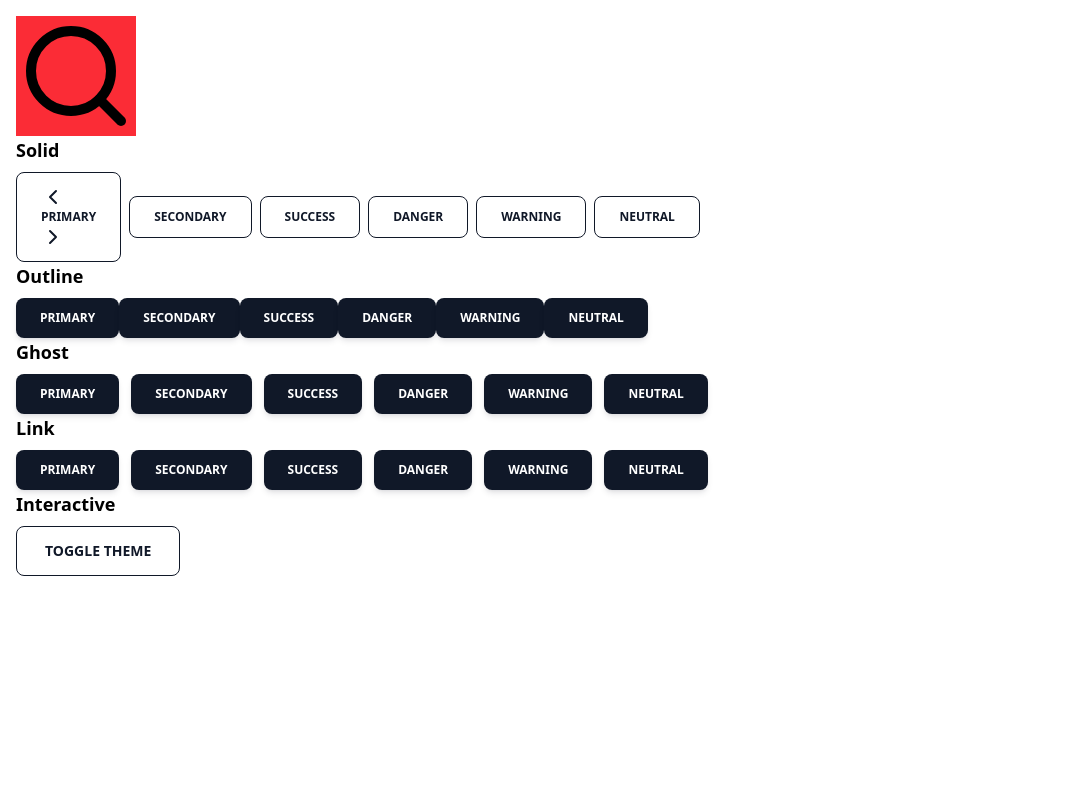
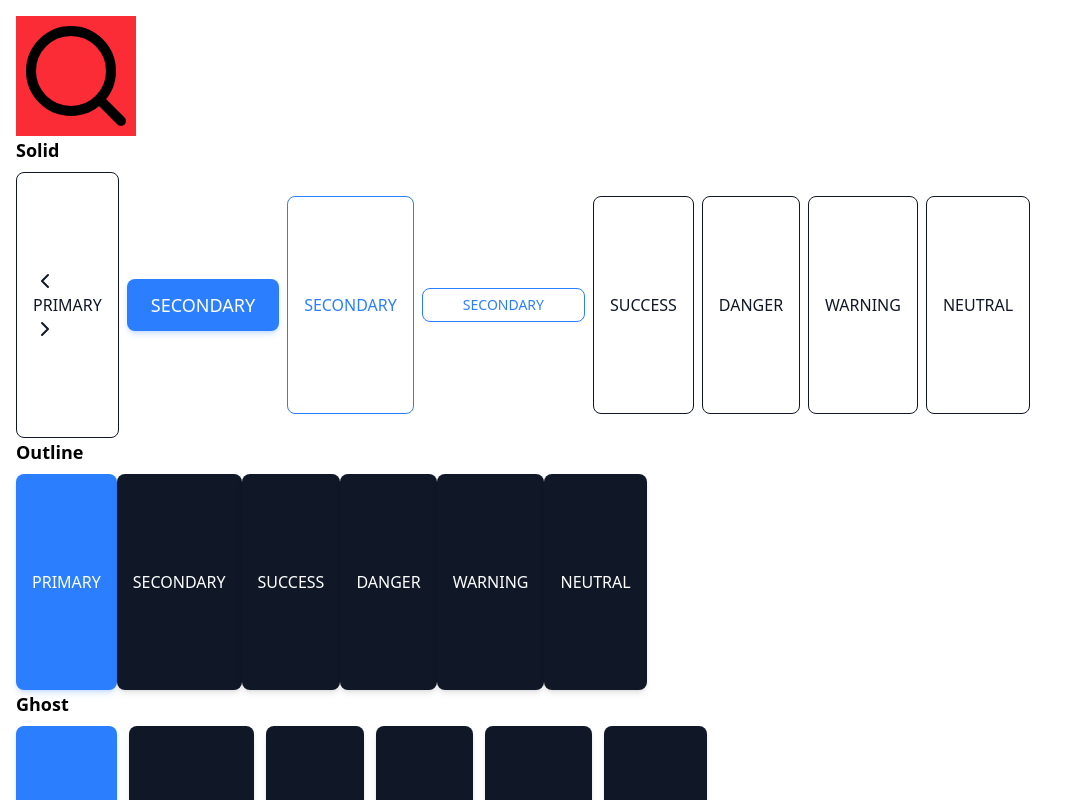
Before and after one commit to nnolan-oss/noor-ui, a React (Vite) app: page / in a window 1280 px wide. Shown: the top 800 px of the page, without its empty margins (0-1078 px from the left). Built offline with nearby package versions, Linux system fonts and the light colour scheme.

Commit message:
feat: integrate ThemeConfig type into NoorThemeProvider and App, enhance button configurations in HomePage

```diff
--- a/lib/index.ts
+++ b/lib/index.ts
@@ -1,4 +1,5 @@
 import { NoorThemeProvider, useTheme } from "./core/noorThemeProvider/NoorThemeProvider"
+import { type ThemeConfig } from "./types/theme"
 
 export * from "./components"
-export { NoorThemeProvider, useTheme }
+export { NoorThemeProvider, useTheme, type ThemeConfig }
--- /dev/null
+++ b/lib/types/theme.d.ts
@@ -0,0 +1,49 @@
+import { theme } from "../theme";
+
+
+// Automatically extract component names from theme
+export type KnownComponents = keyof typeof theme;
+
+// Helper type to add new components to the theme system
+export type AddComponent<T extends string> = KnownComponents | T;
+
+// Base types for component configuration
+export type ComponentDefaultProps = Record<string, any>;
+export type ComponentValidProps = Record<string, string[]>;
+export type ComponentStyles = Record<string, any>;
+
+// Generic component configuration interface
+export interface ComponentConfig<TDefaultProps = ComponentDefaultProps, TValidProps = ComponentValidProps, TStyles = ComponentStyles> {
+  defaultProps?: TDefaultProps;
+  valid?: TValidProps;
+  styles?: TStyles;
+}
+
+// Restrictive theme configuration that only allows known components
+export type ThemeConfig = {
+  [K in KnownComponents]?: ComponentConfig;
+};
+
+// Utility type to extract component names from theme
+export type ThemeComponentNames<T extends ThemeConfig> = keyof T;
+
+// Utility type to get specific component configuration
+export type ComponentThemeConfig<T extends ThemeConfig, K extends ThemeComponentNames<T>> = T[K];
+
+// Utility type to get default props for a specific component
+export type ComponentDefaultPropsType<T extends ThemeConfig, K extends ThemeComponentNames<T>> =
+  T[K] extends ComponentConfig<infer TDefaultProps, any, any>
+    ? TDefaultProps
+    : never;
+
+// Utility type to get valid props for a specific component
+export type ComponentValidPropsType<T extends ThemeConfig, K extends ThemeComponentNames<T>> =
+  T[K] extends ComponentConfig<any, infer TValidProps, any>
+    ? TValidProps
+    : never;
+
+// Utility type to get styles for a specific component
+export type ComponentStylesType<T extends ThemeConfig, K extends ThemeComponentNames<T>> =
+  T[K] extends ComponentConfig<any, any, infer TStyles>
+    ? TStyles
+    : never;
--- a/src/App.tsx
+++ b/src/App.tsx
@@ -1,13 +1,44 @@
-import { NoorThemeProvider } from "noor-ui";
+import { NoorThemeProvider, type ThemeConfig } from "noor-ui";
 import HomePage from "./pages/HomePage";
 
 const App = () => {
-  const theme = {
+  const theme: ThemeConfig = {
     button: {
       defaultProps: {
         variant: "outlined",
-      }
-    }
+        size: "md",
+        color: "blue",
+        fullWidth: false,
+        className: "",
+      },
+      valid: {
+        variants: ["filled", "outlined", "text", "gradient"],
+        sizes: ["sm", "md", "lg"],
+        colors: ["blue", "red", "green", "gray"],
+      },
+      styles: {
+        base: {
+          initial: {
+            borderRadius: "rounded-lg",
+            fontWeight: "font-medium",
+          },
+          fullWidth: {
+            width: "w-full",
+          },
+        },
+        sizes: {
+          sm: { padding: "px-10 py-1.5", fontSize: "text-sm" },
+          md: { padding: "px-4 py-24", fontSize: "text-base" },
+          lg: { padding: "px-6 py-3", fontSize: "text-lg" },
+        },
+        variants: {
+          filled: { backgroundColor: "bg-blue-500", color: "text-white" },
+          outlined: { border: "border border-blue-500", color: "text-blue-500" },
+          text: { color: "text-blue-500" },
+          gradient: { background: "bg-gradient-to-r from-blue-500 to-purple-500" },
+        },
+      },
+    },
   }
 
   return (
--- a/src/pages/HomePage.tsx
+++ b/src/pages/HomePage.tsx
@@ -20,7 +20,9 @@ const HomePage = () => {
           >
             Primary
           </Button>
-          <Button color="secondary">Secondary</Button>
+          <Button color="blue" variant="filled" size="lg">Secondary</Button>
+          <Button color="blue">Secondary</Button>
+          <Button color="blue" size="sm">Secondary</Button>
           <Button color="success">Success</Button>
           <Button color="danger">Danger</Button>
           <Button color="warning">Warning</Button>
```
Also changed, not shown: lib/core/noorThemeProvider/NoorThemeProvider.tsx (+4 -3 lines), lib/types/generic.ts (line endings or trailing spaces).
